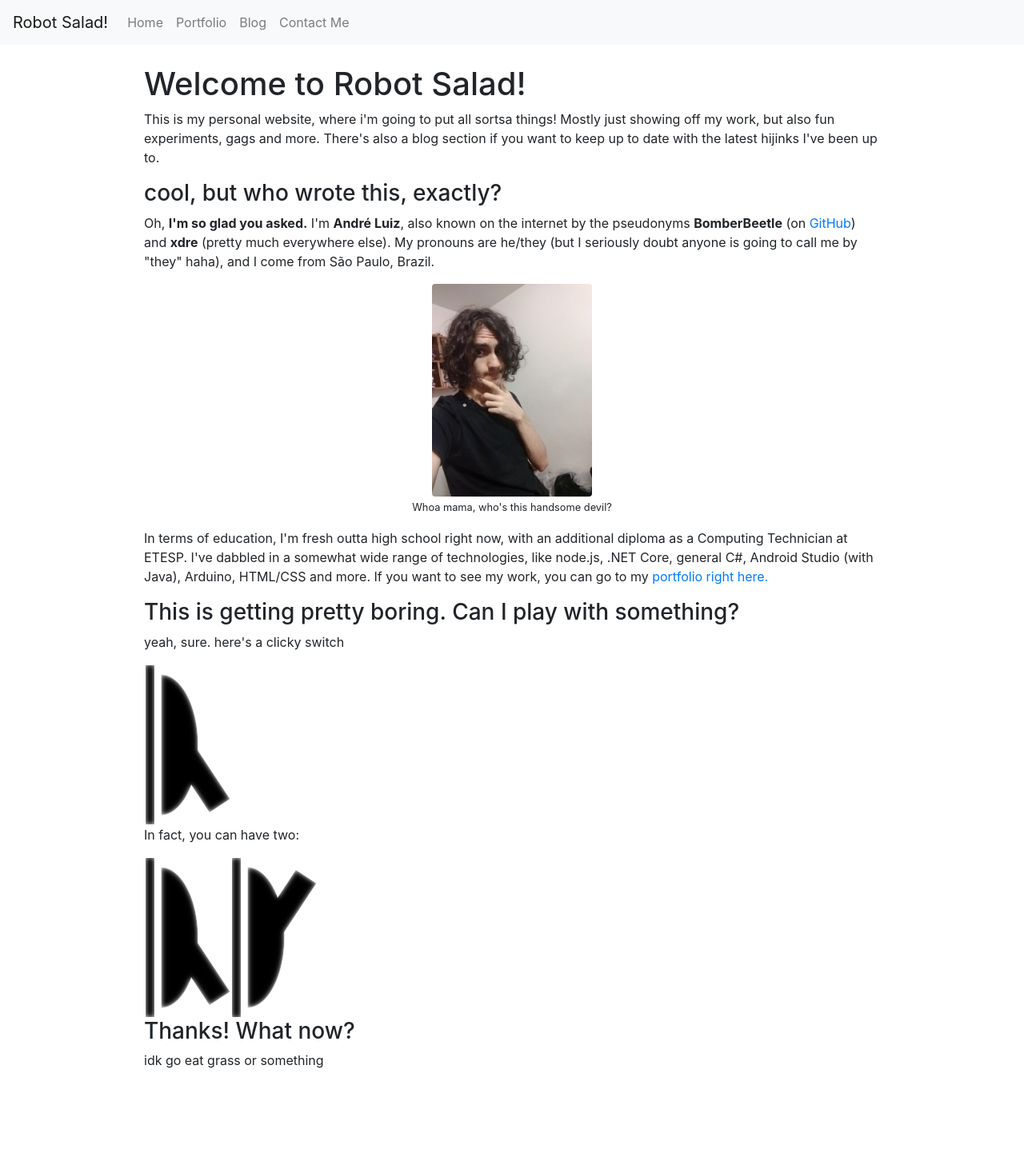
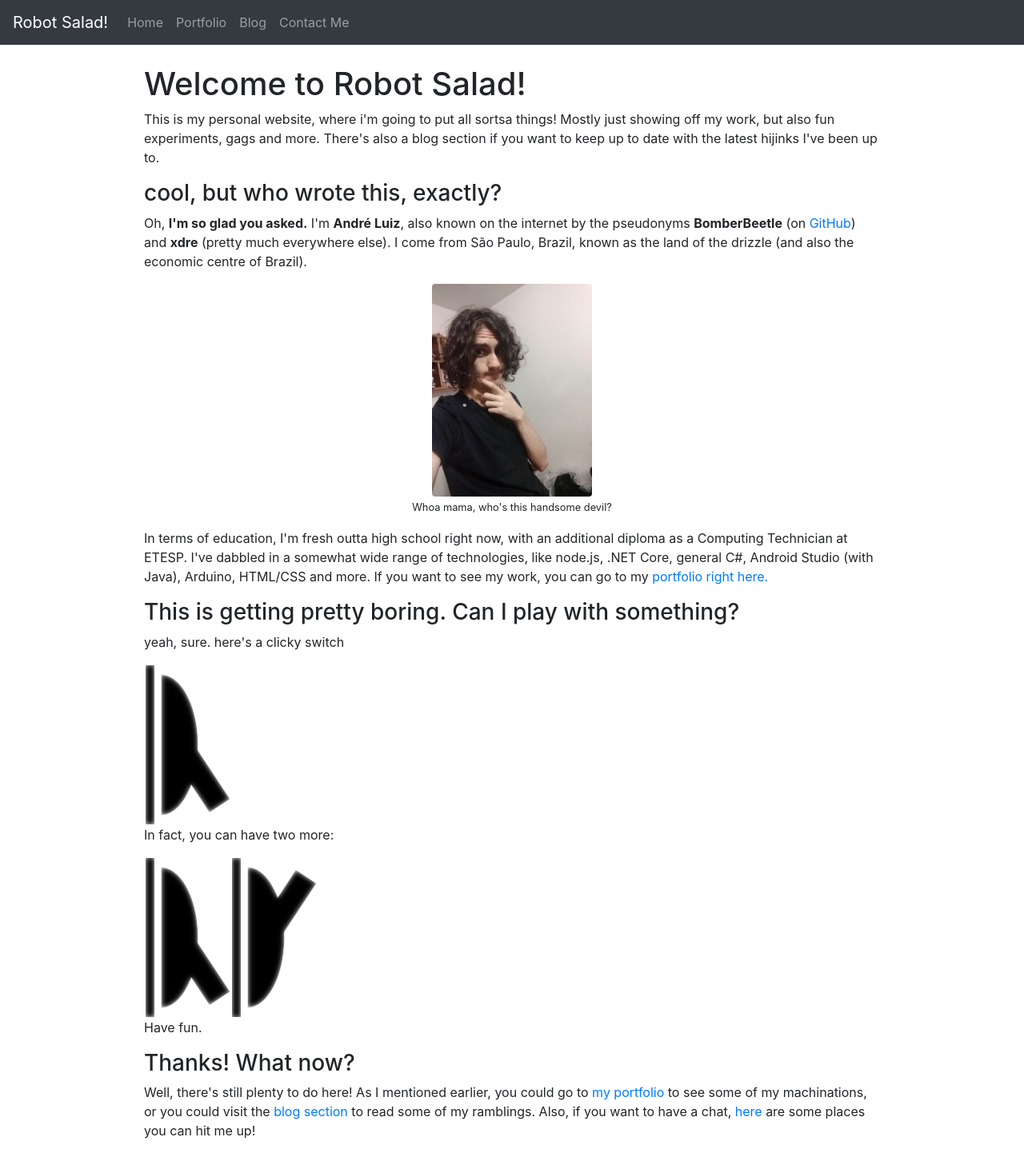
Before and after one commit to BomberBeetle/robot-salad, a React (Create React App) app: page / in a window 1280 px wide. Shown: the whole page at 80% size. Before the commit the page ends 1354 px from the top, so only its background shows below. Built offline with nearby package versions, Linux system fonts and the light colour scheme.

Commit message:
homepage content and navbar color revision.

```diff
--- a/src/components/navigator/Navigator.js
+++ b/src/components/navigator/Navigator.js
@@ -11,7 +11,7 @@ class Navigator extends React.Component{
 
     render(){
         return(
-        <Navbar bg="light" expand="lg">
+        <Navbar bg="dark" variant="dark" expand="lg">
             <Navbar.Brand href="/">Robot Salad!</Navbar.Brand>
             <Navbar.Toggle aria-controls="basic-navbar-nav" />
             <Navbar.Collapse id="basic-navbar-nav">
--- a/src/pages/homepage/Homepage.js
+++ b/src/pages/homepage/Homepage.js
@@ -16,7 +16,7 @@ function Homepage() {
             <h1>Welcome to Robot Salad!</h1>
             <p>This is my personal website, where i'm going to put all sortsa things! Mostly just showing off my work, but also fun experiments, gags and more. There's also a blog section if you want to keep up to date with the latest hijinks I've been up to. </p>
             <h3>cool, but who wrote this, exactly?</h3>
-            <p>Oh, <b>I'm so glad you asked.</b> I'm <b>André Luiz</b>, also known on the internet by the pseudonyms <b>BomberBeetle</b> (on <a href="https://github.com/BomberBeetle">GitHub</a>) and <b>xdre</b> (pretty much everywhere else). My pronouns are he/they (but I seriously doubt anyone is going to call me by "they" haha), and I come from São Paulo, Brazil.</p>
+            <p>Oh, <b>I'm so glad you asked.</b> I'm <b>André Luiz</b>, also known on the internet by the pseudonyms <b>BomberBeetle</b> (on <a href="https://github.com/BomberBeetle">GitHub</a>) and <b>xdre</b> (pretty much everywhere else). I come from São Paulo, Brazil, known as the land of the drizzle (and also the economic centre of Brazil).</p>
             <div className="text-center">
                 <img src={mugshot} className="rounded Mugshot" alt="The author."/>
                 <p><small>Whoa mama, who's this handsome devil?</small></p>
@@ -25,13 +25,17 @@ function Homepage() {
             <h3>This is getting pretty boring. Can I play  with something?</h3>
             <p>yeah, sure. here's a clicky switch</p>
             <ClickySwitch toggled={true}/>
-            <p>In fact, you can have two:</p>
+            <p>In fact, you can have two more:</p>
             <div className="switchHell">
               <ClickySwitch toggled={true}/>
               <ClickySwitch toggled={false}/>
             </div>
+            <p>Have fun.</p>
+            {
+            //TODO: Write a personal paragraph.
+            }
             <h3>Thanks! What now?</h3>
-            <p>idk go eat grass or something</p>
+            <p>Well, there's still plenty to do here! As I mentioned earlier, you could go to <a href="#portfolio">my portfolio</a> to see some of my machinations, or you could visit the <a href="#blog">blog section</a> to read some of my ramblings. Also, if you want to have a chat, <a href="#contact">here</a> are some places you can hit me up!</p>
         </Col>
     </Row>
 </Container>
```
